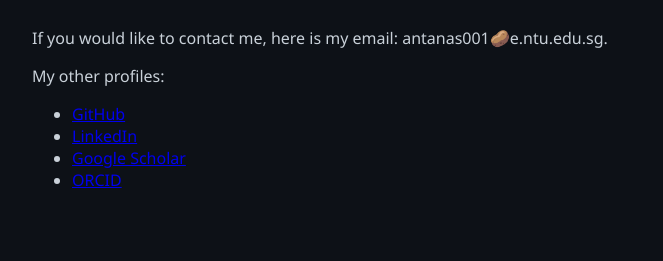
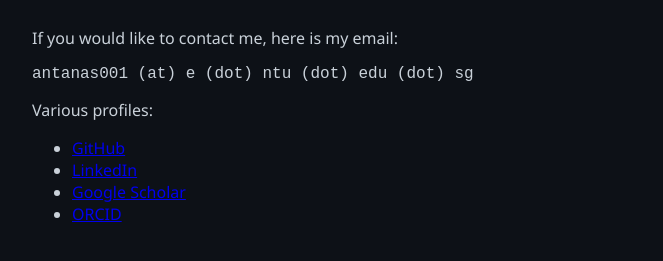
Before and after one commit to AntanasKal/antanaskal.github.io, a plain HTML site: page docs/contact.html in a window 1280 px wide. Shown: the part 53-314 px from the top of the page, without its empty margins (308-971 px from the left). Drawn offline with Linux system fonts and the light colour scheme.

Commit message:
Make small style changes.

```diff
--- a/docs/contact.html
+++ b/docs/contact.html
@@ -20,8 +20,9 @@
         </header>
 
         <main role="main">
-            <p>If you would like to contact me, here is my email: antanas001🥔e.ntu.edu.sg.</p>
-<p>My other profiles:</p>
+            <p>If you would like to contact me, here is my email:</p>
+<pre><code>antanas001 (at) e (dot) ntu (dot) edu (dot) sg</code></pre>
+<p>Various profiles:</p>
 <ul>
 <li><a href="https://github.com/AntanasKal">GitHub</a></li>
 <li><a href="https://www.linkedin.com/in/antanas-kalkauskas-362135135/">LinkedIn</a></li>
```
Also changed, not shown: docs/index.html (+2 -2 lines), 2 other files.
